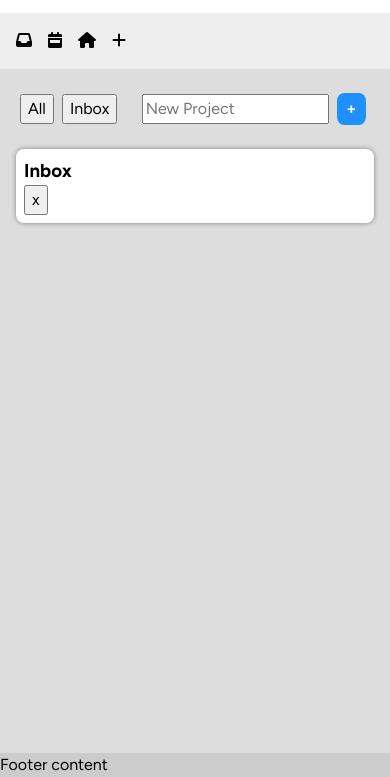
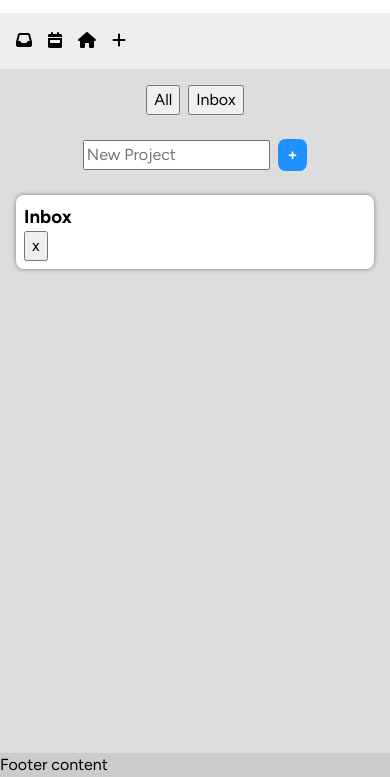
Before and after one commit to carisaelam/odin-todo-list, a website built with webpack: page src/template.html in a window 390 px wide. Shown: the part 67-844 px from the top of the page. Built offline with nearby package versions, Linux system fonts and the light colour scheme.

Commit message:
Add media query to project buttons

```diff
--- a/src/style.css
+++ b/src/style.css
@@ -220,7 +220,7 @@ form {
   cursor: pointer;
   background-color: hsl(210, 100%, 46%);
   transform: scale(1.03);
-  transition: .2s;
+  transition: 0.2s;
 }
 
 .project__display {
@@ -263,6 +263,18 @@ footer {
     display: flex;
     gap: 1rem;
   }
+
+  .project__display__selection__container {
+    display: flex;
+    flex-direction: column;
+    justify-content: start;
+    align-items: center;
+  }
+
+  .project__display__buttons__container {
+    max-width: 90%;
+    overflow-x: auto;
+  }
 }
 
 /* Helper classes */
```
